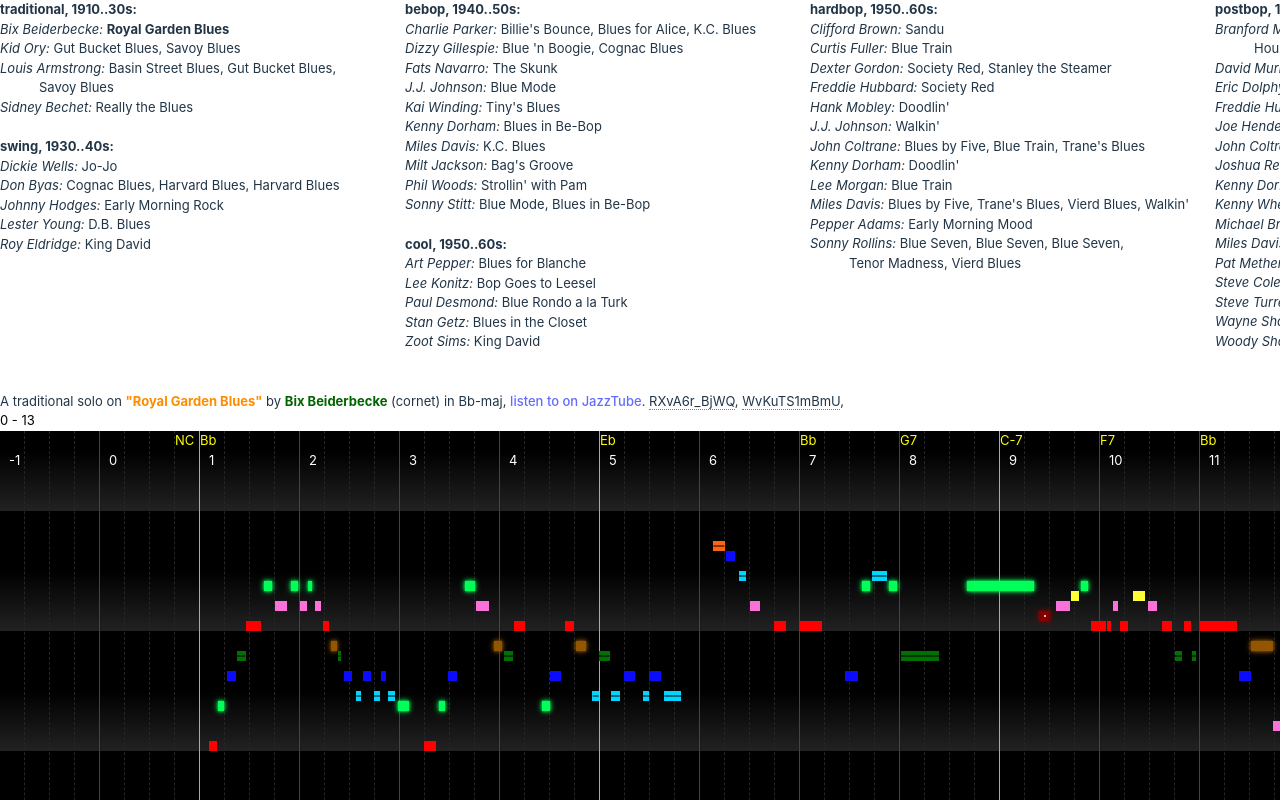
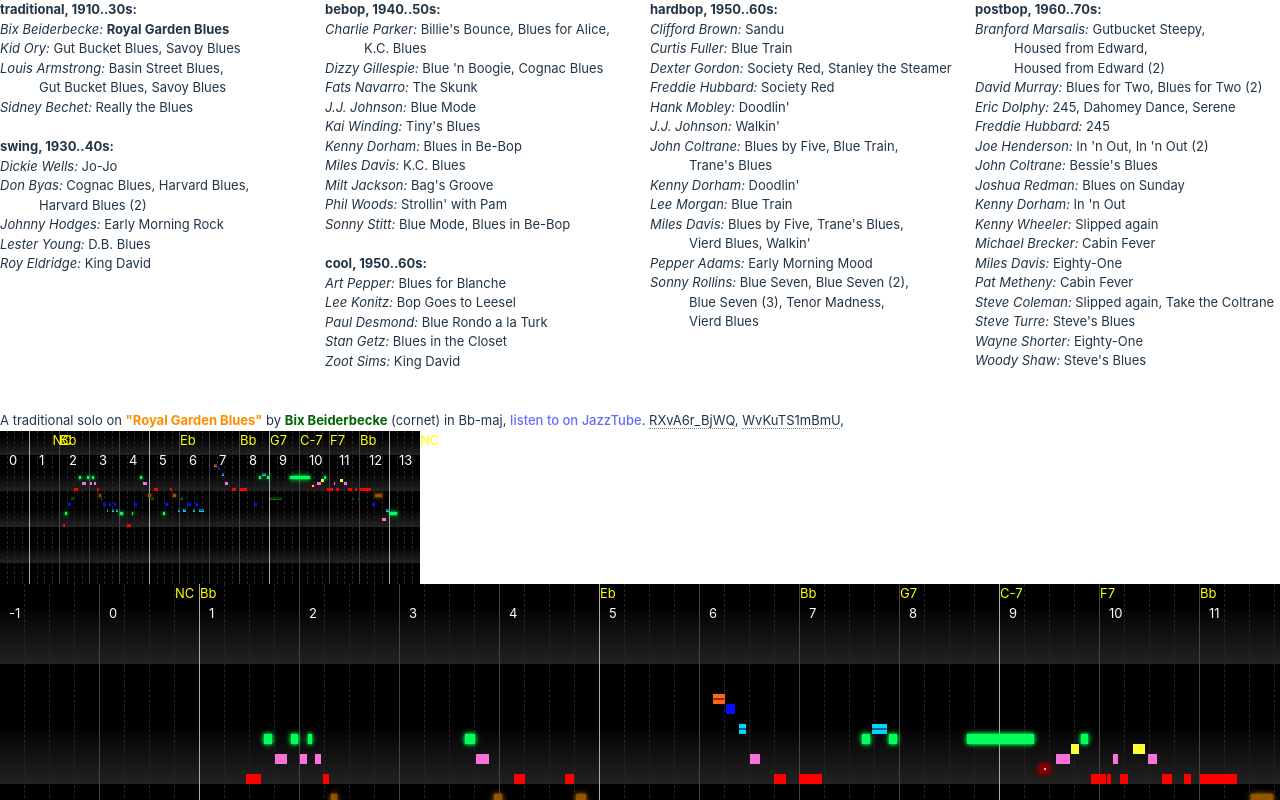
Before and after one commit to vpavlenko/12, a React (Vite) app: page / in a window 1280 px wide. Shown: the top 800 px of the page. Built offline with nearby package versions, Linux system fonts and the light colour scheme.

Commit message:
Add a mini map

```diff
--- a/src/App.tsx
+++ b/src/App.tsx
@@ -5,6 +5,8 @@
 import Papa from "papaparse";
 import YouTube, { YouTubePlayer } from "react-youtube";
 import TonalGrid from "./components/TonalGrid";
+
+const MEASURES = [-1, 0, 1, 2, 3, 4, 5, 6, 7, 8, 9, 10, 11, 12, 13, 14];
 
 const STYLES = {
   TRADITIONAL: "1910..30s",
@@ -158,13 +160,29 @@
   }));
 };
 
-const MiniMap: FC<{ beatsData: BeatsItem[]; melodyData: MelodyItem[] }> = ({
-  beatsData,
-  melodyData,
-}) => {
+const MiniMap: FC<{
+  beatsData: BeatsItem[];
+  key_: string;
+  choruses: Note[];
+  currentYoutubeTime: number;
+}> = ({ beatsData, key_, choruses, currentYoutubeTime }) => {
+  const startBar = parseInt(beatsData[0]?.bar ?? "0", 10);
+  const endBar = parseInt(beatsData.at(-1)?.bar ?? "0", 10);
+  console.log(choruses);
   return (
     <div style={{ width: "100%", color: "black" }}>
-      {beatsData[0]?.bar} - {beatsData.at(-1)?.bar}
+      <TonalGrid
+        choruses={choruses}
+        beats={beatsData}
+        key_={key_}
+        currentYoutubeTime={currentYoutubeTime}
+        measures={Array.from(
+          { length: endBar - startBar + 1 },
+          (_, index) => index + startBar
+        )}
+        measureWidth={30}
+        noteHeight={3}
+      />
     </div>
   );
 };
@@ -195,7 +213,11 @@
       }
     });
     return (absoluteTime: number) => {
-      for (let i = -1; i <= 14; ++i) {
+      for (const iAsString in barOnsets) {
+        const i = parseInt(iAsString, 10);
+        if (!(i - 1 in barOnsets)) {
+          continue;
+        }
         if (absoluteTime < barOnsets[i]) {
           return (
             i +
@@ -229,7 +251,7 @@
 
   return (
     <>
-      <div style={{ columnCount: 4, columnGap: "20px", width: "100%" }}>
+      <div style={{ columnCount: 4, columnGap: "20px", width: "100vw" }}>
         {Object.entries(STYLES).map(([style_, years]) => (
           <div
             key={style_}
@@ -241,7 +263,7 @@
             <div>
               {Object.entries(
                 solos.reduce<Record<string, JSX.Element[]>>(
-                  (acc, { title, performer, style }, soloIndex) => {
+                  (acc, { title, solopart, performer, style }, soloIndex) => {
                     if (style === style_) {
                       if (!acc[performer]) acc[performer] = [];
                       acc[performer].push(
@@ -259,6 +281,7 @@
                           }}
                         >
                           {title}
+                          {solopart > 1 && ` (${solopart})`}
                         </span>
                       );
                     }
@@ -320,12 +343,20 @@
           </Fragment>
         ))}
       </div>
-      <MiniMap beatsData={beatsData} melodyData={melodyData} />
+      <MiniMap
+        beatsData={beatsData}
+        choruses={choruses}
+        key_={solos[selectedSolo].key}
+        currentYoutubeTime={mapToRelativeTime(currentYoutubeTime + 0.05)}
+      />
       <TonalGrid
         choruses={choruses}
         beats={beatsData}
         key_={solos[selectedSolo].key}
         currentYoutubeTime={mapToRelativeTime(currentYoutubeTime + 0.05)}
+        measures={MEASURES}
+        measureWidth={100}
+        noteHeight={10}
       />
       {youtubeId && (
         <YouTube
--- a/src/components/TonalGrid.tsx
+++ b/src/components/TonalGrid.tsx
@@ -24,24 +24,22 @@
   border-left: 1px dashed #262626;
 `;
 
-const BEAT_WIDTH = 25;
-const MEASURE_WIDTH = BEAT_WIDTH * 4;
-const NOTE_HEIGHT = 10;
-
 const MIN_PITCH = 40;
 const MAX_PITCH = 90;
 
-const MEASURES = [-1, 0, 1, 2, 3, 4, 5, 6, 7, 8, 9, 10, 11, 12, 13, 14];
-
 const KEYS = ["C", "Db", "D", "Eb", "E", "F", "Gb", "G", "Ab", "A", "Bb", "B"];
 
-const Measure: FC<{ number: number; left: number }> = ({ number, left }) => (
+const Measure: FC<{ number: number; left: number; measureWidth: number }> = ({
+  number,
+  left,
+  measureWidth,
+}) => (
   <>
     <MeasureBar
       style={{ left, ...(number % 4 === 1 ? { backgroundColor: "#aaa" } : {}) }}
     />
     {[1, 2, 3].map((beat) => (
-      <BeatBar style={{ left: left + beat * BEAT_WIDTH }} />
+      <BeatBar style={{ left: left + (beat * measureWidth) / 4 }} />
     ))}
     <div
       style={{ position: "absolute", left: left + 10, top: 20, color: "white" }}
@@ -56,7 +54,18 @@
   beats: BeatsItem[];
   key_: string;
   currentYoutubeTime: number;
-}> = ({ choruses, beats, key_, currentYoutubeTime }) => {
+  measures: number[];
+  measureWidth: number;
+  noteHeight: number;
+}> = ({
+  choruses,
+  beats,
+  key_,
+  currentYoutubeTime,
+  measures,
+  measureWidth,
+  noteHeight,
+}) => {
   const tonic = key_ ? KEYS.indexOf(key_.split("-")[0]) : 0;
   const octaves = [];
   for (let octave = 0; octave <= 9; ++octave) {
@@ -68,9 +77,9 @@
           style={{
             position: "absolute",
             width: "100%",
-            height: 6 * NOTE_HEIGHT,
+            height: 6 * noteHeight,
             left: 0,
-            top: (MAX_PITCH - midiNumber - 6) * NOTE_HEIGHT,
+            top: (MAX_PITCH - midiNumber - 6) * noteHeight,
             pointerEvents: "none",
             background: `linear-gradient(to top, #222, transparent)`,
             zIndex: 0,
@@ -82,23 +91,24 @@
     <div
       style={{
         position: "relative",
-        width: MEASURES.length * MEASURE_WIDTH,
-        height: (MAX_PITCH - MIN_PITCH + 1) * NOTE_HEIGHT,
+        width: measures.length * measureWidth,
+        height: (MAX_PITCH - MIN_PITCH + 1) * noteHeight,
         backgroundColor: "black",
       }}
     >
       {currentYoutubeTime !== -10 &&
         currentYoutubeTime != null &&
         !isNaN(currentYoutubeTime) && (
-          <Cursor style={{ left: currentYoutubeTime * MEASURE_WIDTH }} />
+          <Cursor style={{ left: currentYoutubeTime * measureWidth }} />
         )}
       {octaves}
-      {MEASURES.map((number, index) => (
+      {measures.map((number, index) => (
         <>
           <Measure
             key={number}
             number={number}
-            left={index * MEASURE_WIDTH - 1}
+            left={index * measureWidth - 1}
+            measureWidth={measureWidth}
           />
         </>
       ))}
@@ -109,10 +119,10 @@
             className={`noteColor_${(pitch - tonic) % 12}_colors`}
             style={{
               position: "absolute",
-              width: duration * MEASURE_WIDTH,
-              height: NOTE_HEIGHT,
-              top: (MAX_PITCH - pitch - 1) * NOTE_HEIGHT,
-              left: onset * MEASURE_WIDTH,
+              width: duration * measureWidth,
+              height: noteHeight,
+              top: (MAX_PITCH - pitch - 1) * noteHeight,
+              left: onset * measureWidth,
               zIndex: 10,
             }}
           />
@@ -127,7 +137,7 @@
               position: "absolute",
               left:
                 (parseInt(bar, 10) + 1 + (parseInt(beat, 10) - 1) / 4) *
-                MEASURE_WIDTH,
+                measureWidth,
               color: "yellow",
             }}
           >
```
